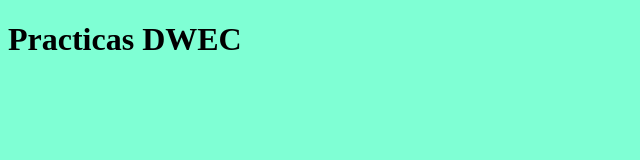
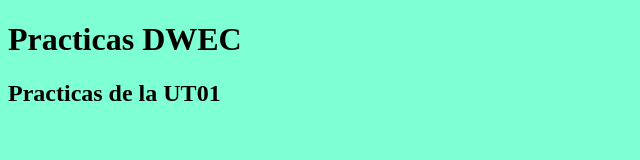
Before and after one commit to Vivas1998/practicas_dwec, a plain HTML site: page index.html in a window 1280 px wide. Shown: the whole page, without its empty margins (0-640 px from the left). Drawn offline with Linux system fonts and the light colour scheme.

Commit message:
Encabezado

```diff
--- a/index.html
+++ b/index.html
@@ -11,5 +11,6 @@
 </head>
 <body>
     <h1>Practicas DWEC</h1>
+    <h2>Practicas de la UT01</h2>
 </body>
 </html>
```
